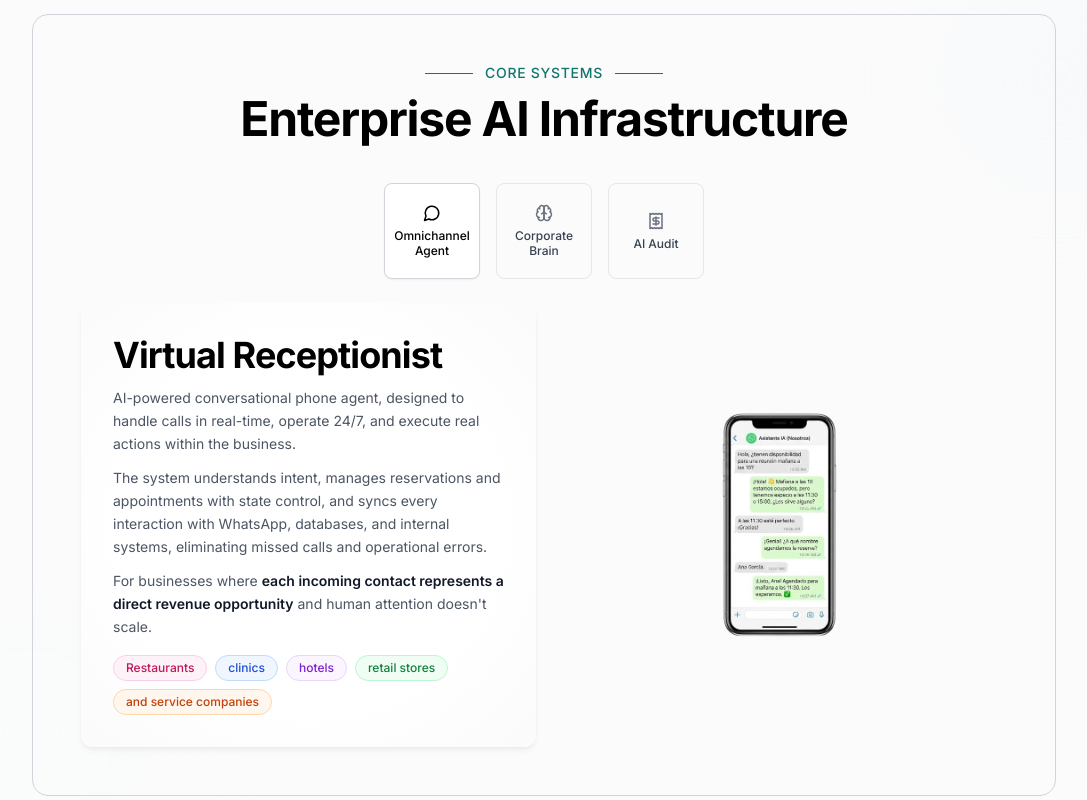
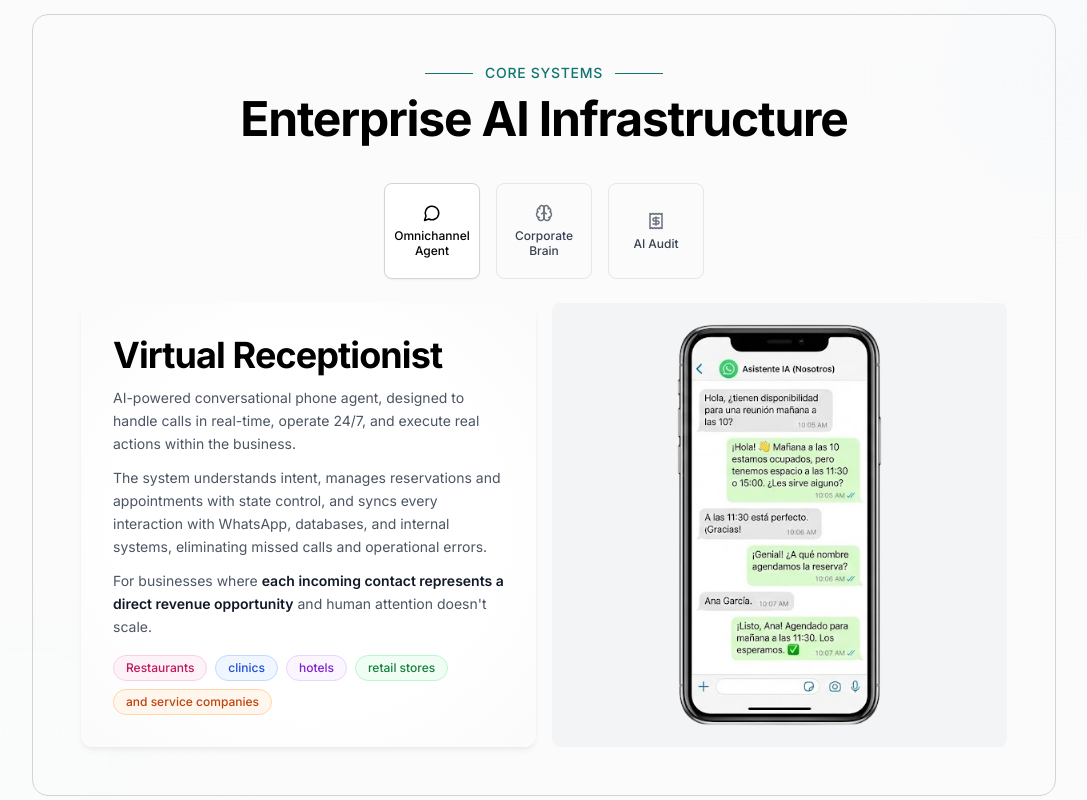
Before and after one commit to NiqoBA/automation, a Next.js app: page / in a window 1280 px wide. Shown: the part 1040-1840 px from the top of the page, without its empty margins (96-1183 px from the left). Built offline with nearby package versions, Linux system fonts and the light colour scheme.

Commit message:
landing casi terminada?

```diff
--- a/components/CoreSystems.tsx
+++ b/components/CoreSystems.tsx
@@ -3,7 +3,6 @@
 import { useState } from 'react'
 import { motion, AnimatePresence } from 'framer-motion'
 import { MessageCircle, Brain, Receipt } from 'lucide-react'
-import Image from 'next/image'
 import { useLanguage } from '@/contexts/LanguageContext'
 
 export default function CoreSystems() {
@@ -184,26 +183,22 @@ export default function CoreSystems() {
                   {/* Right: UI Mockup Card */}
                   {system.id === 'voice-whatsapp' ? (
                     <div className="flex items-center justify-center w-full h-full relative">
-                      <div className="relative w-full h-full min-h-[400px] flex items-center justify-center">
-                        <Image
+                      <div className="w-full h-full min-h-[400px] flex items-center justify-center bg-gray-100 rounded-lg overflow-hidden">
+                        <img
                           src="/imgs/sistema 1.png"
                           alt="Sistema 1"
-                          fill
-                          className="object-contain"
-                          sizes="(max-width: 768px) 100vw, 50vw"
-                          priority
+                          className="w-full h-full object-contain"
+                          style={{ transform: 'scale(1.8)' }}
                         />
                       </div>
                     </div>
                   ) : system.id === 'rag-brain' ? (
                     <div className="flex items-center justify-center w-full">
-                      <div className="relative w-full max-w-[280px] aspect-square">
-                        <Image
+                      <div className="w-full max-w-[280px] relative">
+                        <img
                           src="/imgs/sistema2.jpg"
                           alt="Sistema 2"
-                          fill
-                          className="object-contain"
-                          sizes="(max-width: 768px) 100vw, 280px"
+                          className="w-full h-auto object-contain"
                         />
                       </div>
                     </div>
```
